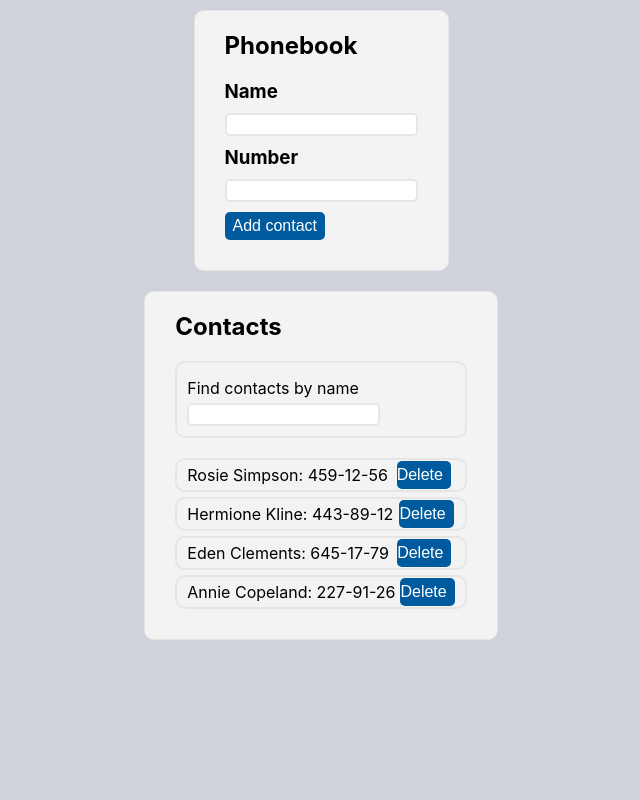
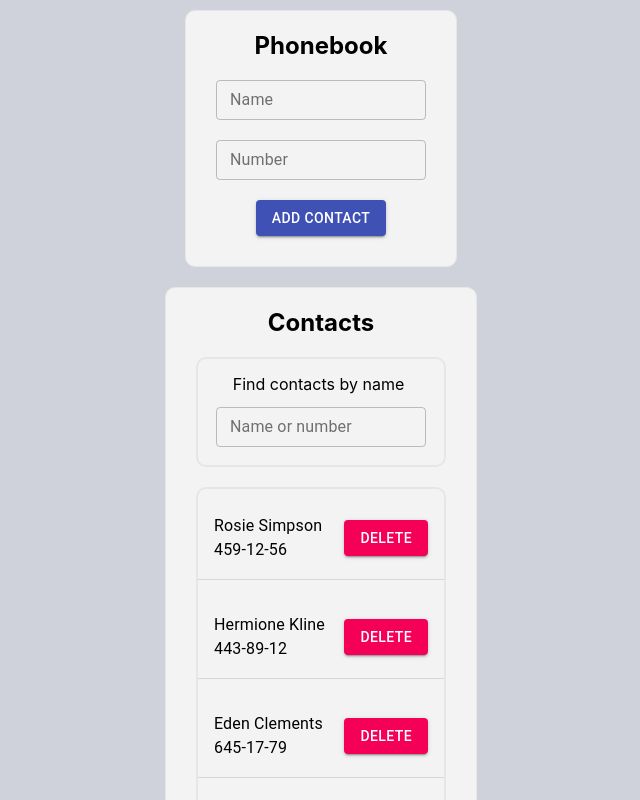
Before and after one commit to SerhiiZadorozhnyi/goit-react-hw-02-phonebook, a React (Create React App) app: page / in a window 1280 px wide. Shown: the top 800 px of the page, without its empty margins (319-959 px from the left). Built offline with nearby package versions, Linux system fonts and the light colour scheme.

Commit message:
Add material design

```diff
--- a/package.json
+++ b/package.json
@@ -4,6 +4,7 @@
   "private": true,
   "homepage": "https://serhiizadorozhnyi.github.io/goit-react-hw-02-phonebook/",
   "dependencies": {
+    "@material-ui/core": "^4.12.3",
     "@testing-library/jest-dom": "^5.14.1",
     "@testing-library/react": "^11.2.7",
     "@testing-library/user-event": "^12.8.3",
--- a/src/App.css
+++ b/src/App.css
@@ -12,3 +12,8 @@
   border: 1px solid #E6E6E6;
   padding: 0 30px 30px;
 }
+
+h2 {
+  display: flex;
+  justify-content: center;
+}
--- a/src/App.js
+++ b/src/App.js
@@ -5,8 +5,8 @@ import Filter from 'components/Filter/Filter';
 import ContactList from 'components/ContactList/ContactList';
 import './App.css';
 
+
 class App extends Component {
-
   state = {
     contacts: [
       {id: 'id-1', name: 'Rosie Simpson', number: '459-12-56'},
@@ -67,4 +67,5 @@ class App extends Component {
   }
 }
 
+
 export default App;
--- a/src/components/ContactForm/ContactForm.js
+++ b/src/components/ContactForm/ContactForm.js
@@ -1,7 +1,9 @@
 import React, {Component} from 'react';
 import PropTypes from 'prop-types';
-// import './ContactForm.css';
-import styles from './ContactForm.module.css'
+import Button from '@material-ui/core/Button';
+import TextField from '@material-ui/core/TextField';
+import styles from './ContactForm.module.css';
+
 
 const INITIAL_STATE = {
     name: '',
@@ -38,12 +40,45 @@ export default class ContactForm extends Component {
     render() {
         const {name, number} = this.state;
         return (
-            <form onSubmit={this.handleSubmit}>
-                <h3>Name</h3>
-                <label><input type="text" value={name} onChange={e => this.handleChange('name', e)} /></label><br/>
-                <h3>Number</h3>
-                <label><input type="tel" value={number} onChange={e => this.handleChange('number', e)} /></label><br/>
-                <button type="submit" className={styles.buttonForm}>Add contact</button>
+            <form onSubmit={this.handleSubmit} className={styles.formButtons}>
+                <label>
+                    <TextField
+                        id="outlined-textarea"
+                        label="Name"
+                        placeholder="Enter name"
+                        multiline
+                        variant="outlined"
+                        size="small"
+                        value={name}
+                        type="text"
+                        onChange={e => this.handleChange('name', e)}
+                    />
+                </label><br/>
+
+                <label>
+                    <TextField
+                        id="outlined-textarea"
+                        label="Number"
+                        placeholder="Enter number"
+                        multiline
+                        variant="outlined"
+                        size="small"
+                        value={number}
+                        type="tel"
+                        onChange={e => this.handleChange('number', e)}
+                    />
+                </label><br/>
+
+                <div className={styles.sectionAddButton}>
+                    <Button
+                        type="submit"
+                        variant="contained"
+                        color="primary"
+                        className={styles.addButton}
+                    >
+                        Add contact
+                    </Button>
+                </div>
             </form>
         )
     }
--- a/src/components/ContactForm/ContactForm.module.css
+++ b/src/components/ContactForm/ContactForm.module.css
@@ -1,20 +1,19 @@
-.buttonForm {
-    margin-top: 10px;
-    background-color: #005A9E;
-    color: #fff;
-    padding: 5px 8px;
-    font-size: 16px;
-    border-radius: 5px;
-    border: none;
+.formButtons {
+    display: flex;
+    flex-direction: column;
 }
 
-.buttonForm:hover {
-    background-color: #196AA7;
-    cursor: pointer;
+.sectionAddButton {
+    /* margin-top: 5px; */
+    margin-left: auto;
+    margin-right: auto;
+    display: flex;
+    justify-content: center;
 }
 
-h3 {
-    margin: 10px 0px;
+h1 {
+    display: flex;
+    justify-content: center;
 }
 
 input {
--- a/src/components/ContactList/ContactList.js
+++ b/src/components/ContactList/ContactList.js
@@ -1,21 +1,46 @@
 import React from 'react';
 import PropTypes from 'prop-types';
 import styles from './ContactList.module.css';
+import Button from '@material-ui/core/Button';
+
+import { makeStyles } from '@material-ui/core/styles';
+import List from '@material-ui/core/List';
+import ListItem from '@material-ui/core/ListItem';
+import ListItemText from '@material-ui/core/ListItemText';
+
 import './sprite.svg';
 
 
+const useStyles = makeStyles((theme) => ({
+    root: {
+      width: '100%',
+      maxWidth: 360,
+      backgroundColor: theme.palette.background.paper,
+    },
+  }));
+
+
 const ContactListItem = ({name, number, onClickRemove}) => {
+    const classes = useStyles();
+
     return (
-        <li className={styles.contactListItem}>
-            <p>{name}: {number}</p>
-            <button
-                type="button"
-                className={styles.contactList}
-                onClick={onClickRemove}
-            >
-                Delete
-            </button>
-        </li>
+    <List>
+        <ListItem button divider className={classes.itelElement}>
+            {/* <li className={styles.contactListItem}> */}
+            <ListItemText><p>{name}<br/>{number}</p></ListItemText>
+            {/* <ListItemText primary={number} /> */}
+                {/* <p>{name}: {number}</p> */}
+                <Button
+                    type="button"
+                    variant="contained"
+                    color="secondary"
+                    onClick={onClickRemove}
+                >
+                    Delete
+                </Button>
+            {/* </li> */}
+        </ListItem>
+    </List>
     )
 }
 
--- a/src/components/ContactList/ContactList.module.css
+++ b/src/components/ContactList/ContactList.module.css
@@ -1,10 +1,3 @@
-.contactList {
-    margin: 0 auto;
-    max-width: 300px;
-    list-style: none;
-    padding-left: 0px;
-}
-
 .contactListItem {
     display: flex;
     align-items: center;
@@ -19,31 +12,15 @@
     margin-bottom: 5px;
 }
 
+.contactList {
+    padding-inline-start: 0px;
+    display: flex;
+    flex-direction: column;
+    border: 2px solid #E6E6E6;
+    border-radius: 10px;
+}
+
 p {
     margin: 5px 0;
     padding-right: 5px;
 }
-
-button {
-    background-color: #005A9E;
-    background-position: center;
-    border-radius: 5px;
-    color: #fff;
-    border: none;
-    padding: 5px 8px;
-    font-size: 16px;
-    transition: 200ms;
-    transition-timing-function: ease-in-out;
-    -webkit-transition: 200ms;
-    -webkit-transition-timing-function: ease-in-out;
-}
-
-button:hover {
-    background-color: #196AA7;
-    cursor: pointer;
-    fill: red;
-    transition: 200ms;
-    transition-timing-function: ease-in-out;
-    -webkit-transition: 200ms;
-    -webkit-transition-timing-function: ease-in-out;
-}
--- a/src/components/Filter/Filter.js
+++ b/src/components/Filter/Filter.js
@@ -1,12 +1,41 @@
 import React from 'react';
 import PropTypes from 'prop-types';
+import TextField from '@material-ui/core/TextField';
+import { makeStyles } from '@material-ui/core/styles';
 import styles from './Filter.module.css';
 
+
+const useStyles = makeStyles((theme) => ({
+    inputFilter: {
+      '& > *': {
+        margin: theme.spacing(1),
+        // width: '25ch',
+        // width: '100%',
+        // height: '5ch',
+      },
+    },
+  }));
+
 export default function Filter({value, onChangeFilter}) {
+    const classes = useStyles();
+
     return (
         <div className={styles.filter}>
-            <p>Find contacts by name</p>
-            <input type="text" value={value} onChange={e => onChangeFilter(e.target.value)}/>
+            <p className={styles.labelFilter}>Find contacts by name</p>
+            {/* <input type="text" value={value} onChange={e => onChangeFilter(e.target.value)}/> */}
+            <TextField
+                id="outlined-textarea"
+                label="Name or number"
+                placeholder="Enter name or number"
+                multiline
+                variant="outlined"
+                size="small"
+                value={value}
+                type="text"
+                onChange={e => onChangeFilter(e.target.value)}
+                className={classes.inputFilter}
+                // width="100%"
+            />
         </div>
     )
 }
--- a/src/components/Filter/Filter.module.css
+++ b/src/components/Filter/Filter.module.css
@@ -1,8 +1,13 @@
 .filter {
-    margin: 0 auto 20px;
-    max-width: 300px;
+    margin-bottom: 20px;
+    max-width: 400px;
     background-color: F2F2F2;
     border: 2px solid #E6E6E6;
     padding: 10px;
     border-radius: 10px;
 }
+
+.labelFilter {
+    display: flex;
+    justify-content: center;
+}
--- a/src/index.js
+++ b/src/index.js
@@ -2,6 +2,7 @@ import React from 'react';
 import ReactDOM from 'react-dom';
 import App from './App';
 import 'index.css';
+
 
 ReactDOM.render(
   <React.StrictMode>
```
Also changed, not shown: 1 other file (tests, documents, lock files or other folders). Lines whose indentation alone changed are shown as unchanged.
